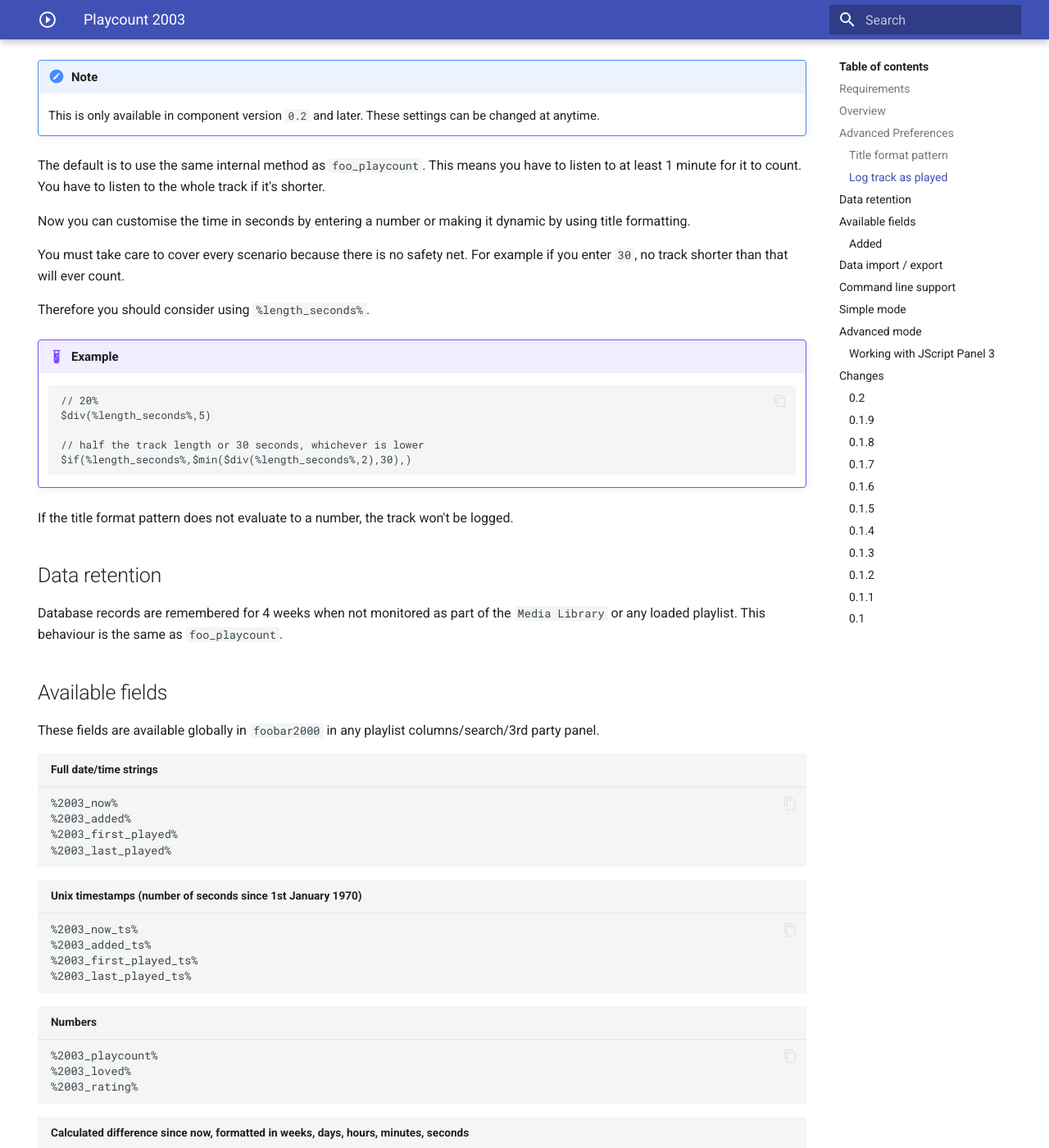
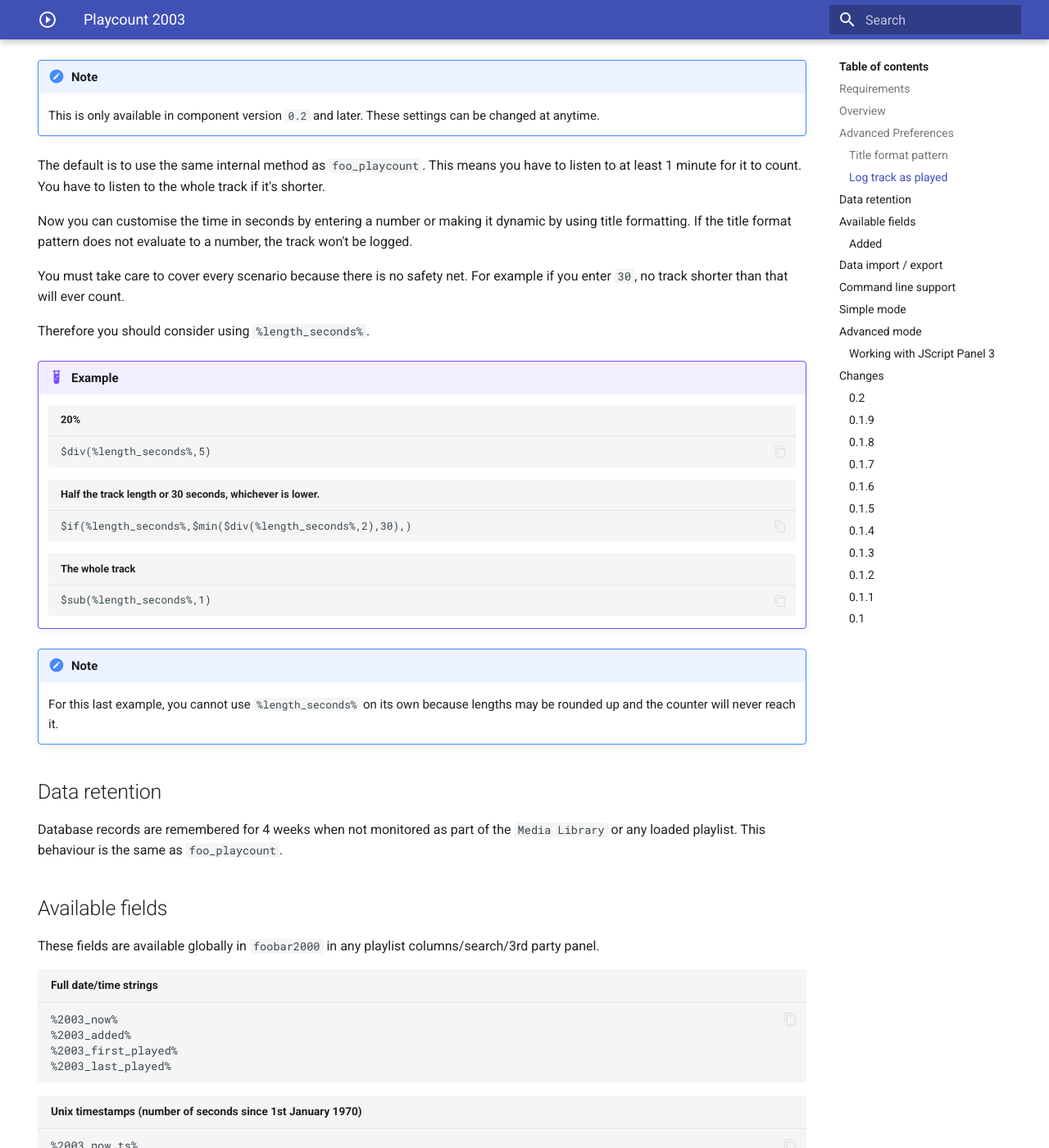
Before and after one commit to marc2k3/foo_playcount_2003, an MkDocs documentation site: the page built from docs/index.md, in a window 1280 px wide and 1400 px high, scrolled down 1907 px. Shown: the whole window at 82% size. Built offline with MkDocs 1.6.1 and Material for MkDocs 9.7.7, drawn with Linux system fonts in a browser that asks for light colours.

Commit message:
Update docs

````diff
--- a/docs/index.md
+++ b/docs/index.md
@@ -45,22 +45,28 @@ mean every track will have unique data.
 
 The default is to use the same internal method as `foo_playcount`. This means you have to listen to at least 1 minute for it to count. You have to listen to the whole track if it's shorter.
 
-Now you can customise the time in seconds by entering a number or making it dynamic by using title formatting.
+Now you can customise the time in seconds by entering a number or making it dynamic by using title formatting. If the title format pattern does not evaluate to a number, the track won't be logged.
 
 You must take care to cover every scenario because there is no safety net. For example if you enter `30`, no track shorter than that will ever count.
 
 Therefore you should consider using `%length_seconds%`.
 
 !!! example
+	``` markdown title="20%"
+	$div(%length_seconds%,5)
 	```
-	// 20%
-	$div(%length_seconds%,5)
 
-	// half the track length or 30 seconds, whichever is lower
+	``` markdown title="Half the track length or 30 seconds, whichever is lower."
 	$if(%length_seconds%,$min($div(%length_seconds%,2),30),)
 	```
 
-If the title format pattern does not evaluate to a number, the track won't be logged.
+	``` markdown title="The whole track"
+	$sub(%length_seconds%,1)
+	```
+
+!!! note
+	For this last example, you cannot use `%length_seconds%` on its own because lengths may be rounded up
+	and the counter will never reach it.
 
 ## Data retention
 Database records are remembered for 4 weeks when not monitored as part of the `Media Library` or any loaded playlist. This behaviour is the same as `foo_playcount`.
````
